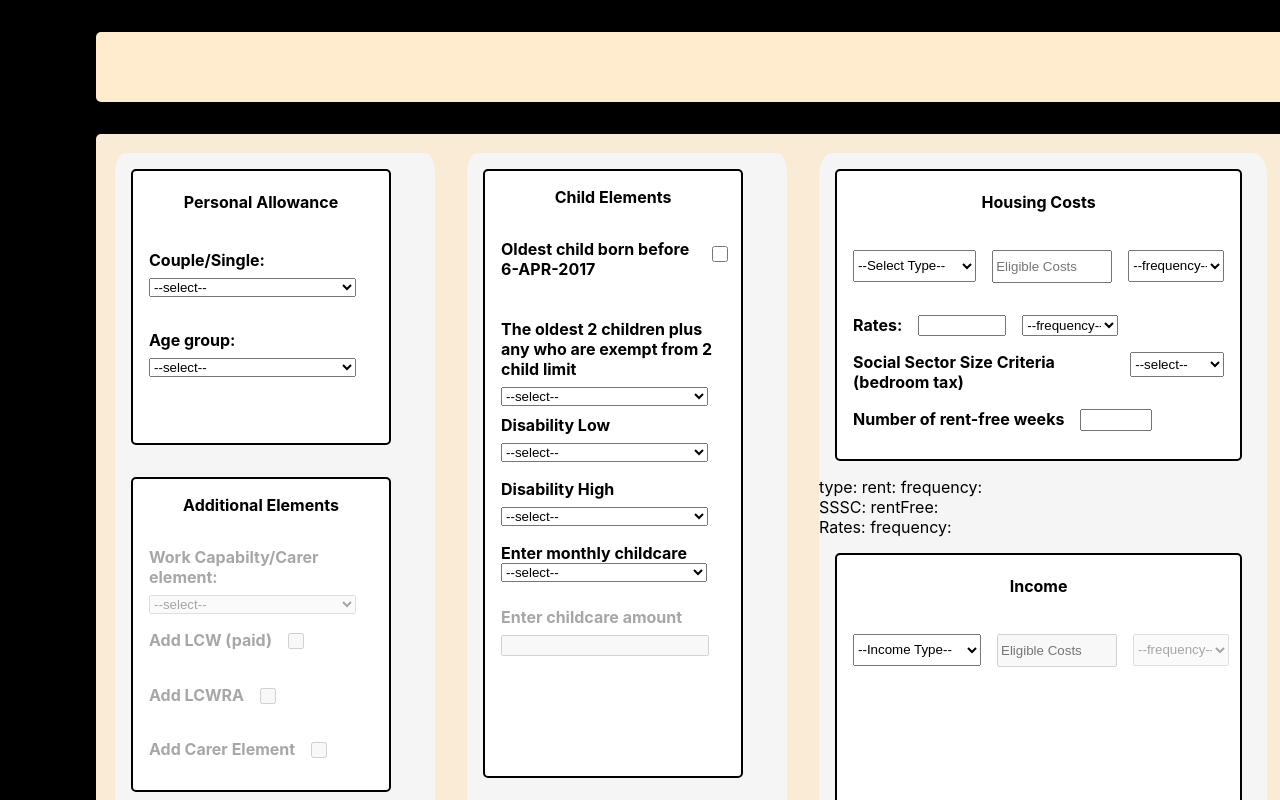
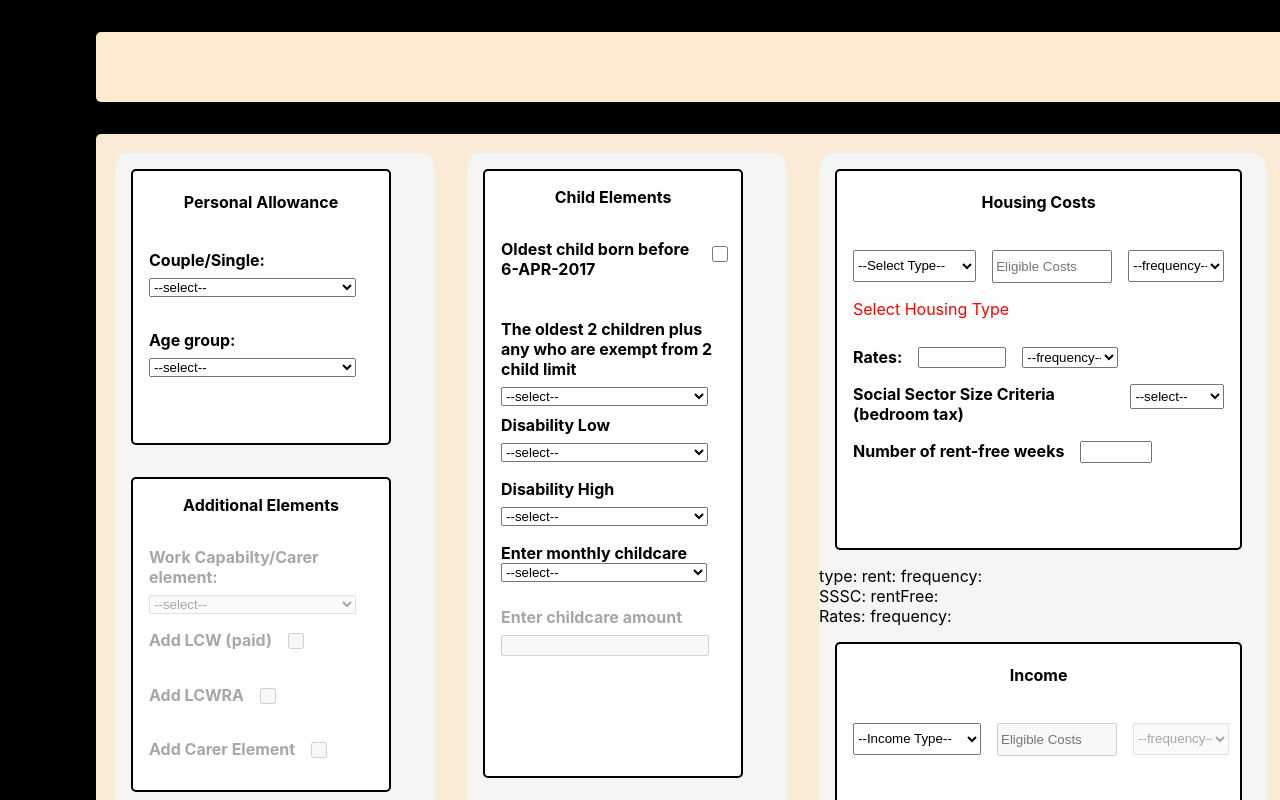
Before and after one commit to dnlstronge/benefitscalc2, a React (Create React App) app: page / in a window 1280 px wide. Shown: the top 800 px of the page. Built offline with nearby package versions, Linux system fonts and the light colour scheme.

Commit message:
[x] - add conditonal rendering for warnings

```diff
--- a/src/components/UC2/HOUS/Hous.js
+++ b/src/components/UC2/HOUS/Hous.js
@@ -123,6 +123,21 @@ const Hous = (setPropState) => {
                     <option value="PM">Monthly</option>
                 </select>
             </div>
+            {housing.type === "" &&
+            <div className={classes.warning_container}>
+             <p className={classes.warning}>Select Housing Type</p>
+             </div>}
+                {housing.type !== "" &&
+                <div className={classes.warning_container}>
+                {housing.rent === "" &&
+                <p className={classes.warning}>Enter an amount</p>}
+                </div>}
+                {housing.rent !== "" &&
+                <div className={classes.warning_container}>
+                {housing.freq === "SELECT" &&
+                <p className={classes.warning}>Select Frequency</p>}
+                </div>}
+
             <label htmlFor="rates" className={classes.rates_label}>Rates:
                 <input onChange={handleRates} className={classes.rates_input} id="rates" type="number"></input>
                 <select onChange={handleRatesFreq} className={classes.rates_freq}>
--- a/src/components/UC2/HOUS/Hous.module.css
+++ b/src/components/UC2/HOUS/Hous.module.css
@@ -4,10 +4,20 @@
     flex-direction: row;
     background: white;
     width: 90%;
-    height: 18rem;
+    height: 25rem;
     margin: 1rem 1rem 1rem 1rem;
     border: 2px solid black;
     border-radius: 5px;
+}
+
+.warning_container {
+    display: flex;
+    height: 2rem;
+    width: 6reml
+}
+.warning {
+    color: red;
+    margin-left: 1rem;
 }
 
 .heading {
```
